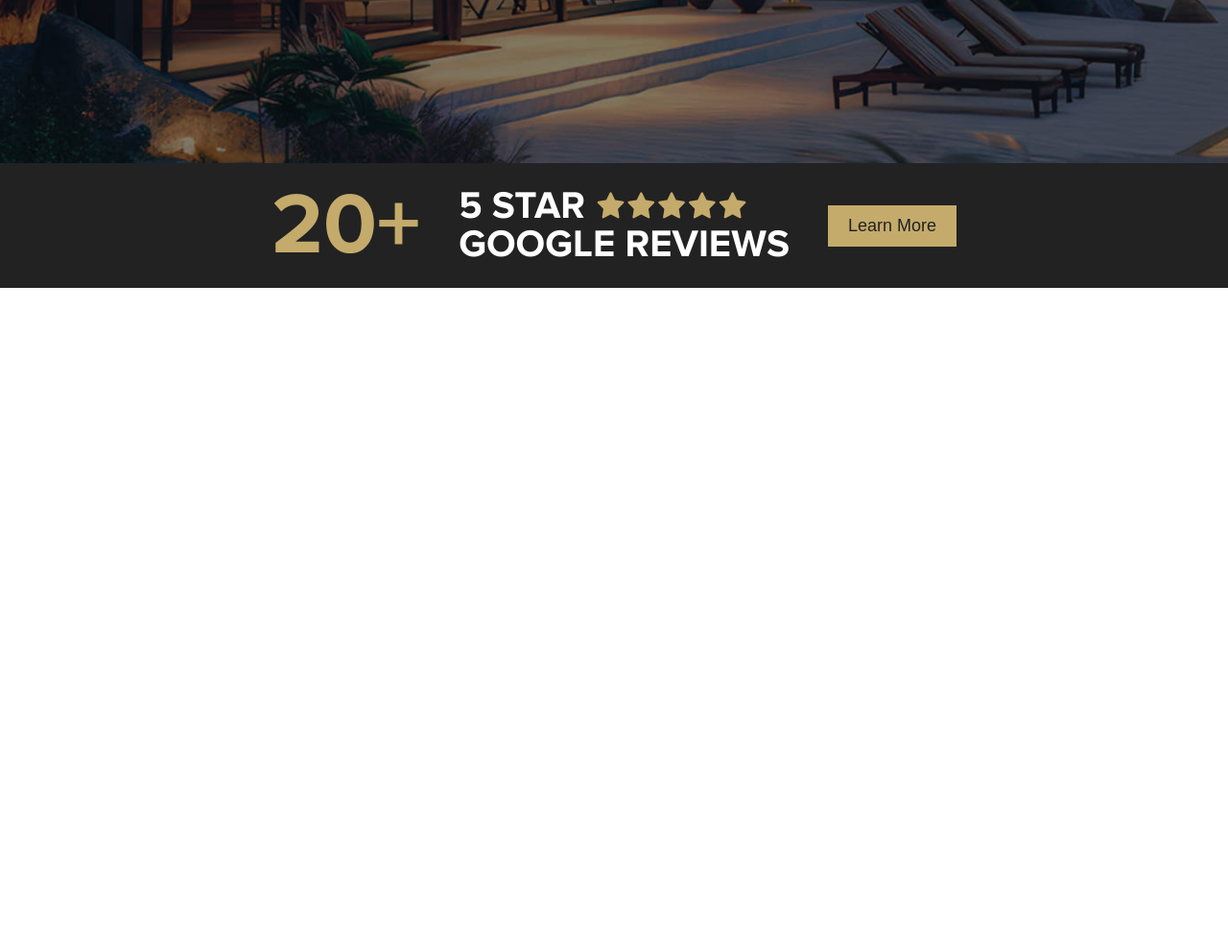
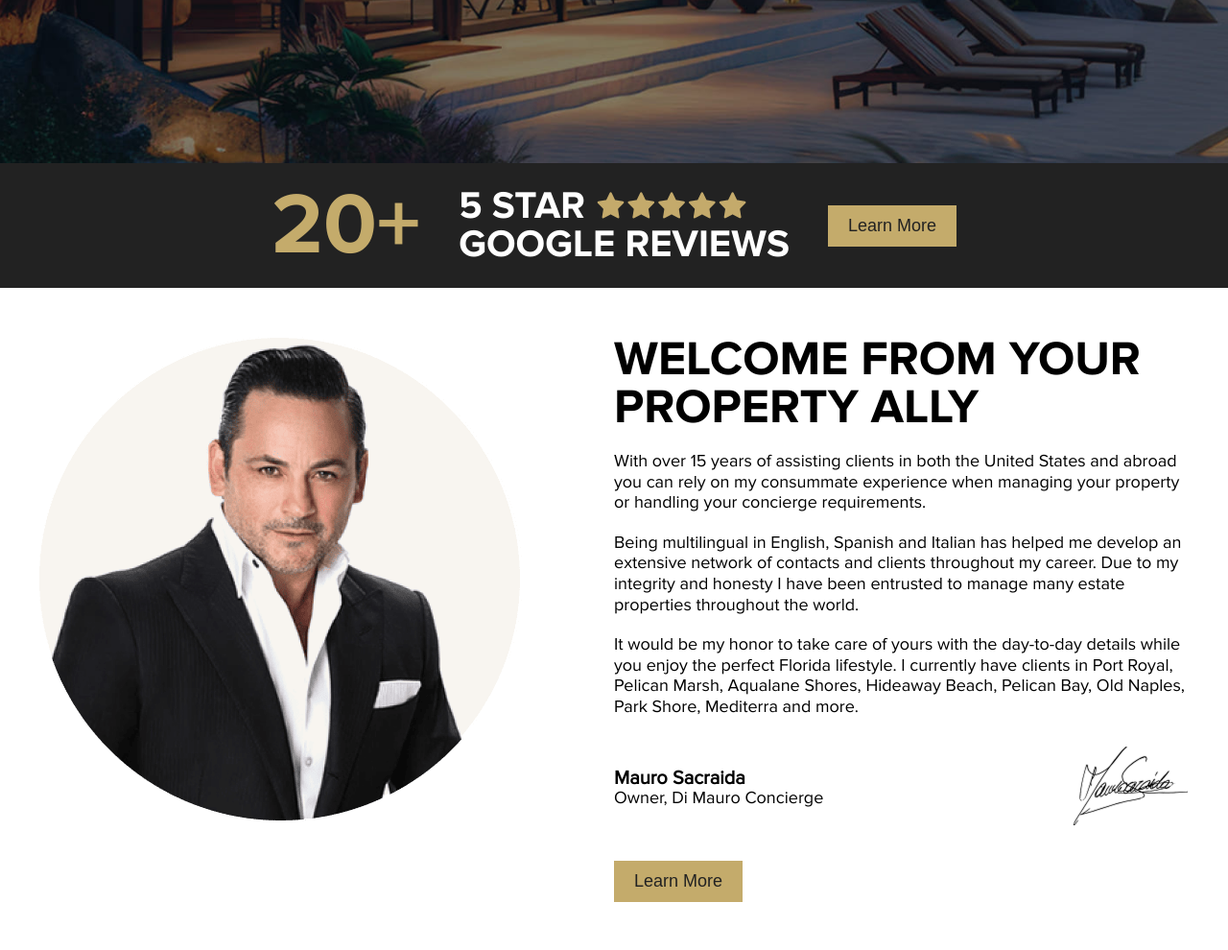
Before and after one commit to zahidhasan13/web-desktop-mcqui, a plain HTML site: page index.html in a window 1280 px wide. Shown: the part 567-1557 px from the top of the page at 96% size. Before the commit the page ends 867 px from the top, so only its background shows below. Drawn offline with Linux system fonts and the light colour scheme.

Commit message:
Owner Welcome

```diff
--- a/css/style.css
+++ b/css/style.css
@@ -66,6 +66,9 @@
 .btn-outline:hover {
   background: var(--color-primary);
   color: var(--color-secondary);
+}
+section {
+  padding: 5rem 0;
 }
 
 /* Header CSS Start */
@@ -175,3 +178,33 @@
   width: 16rem;
 }
 /* google-review End */
+/* Welcome Start */
+.welcome-content {
+  display: grid;
+  grid-template-columns: repeat(2, 1fr);
+}
+.welcome-right h2 {
+  font-size: 5rem;
+  font-family: "ProximaNova-Bold";
+  line-height: 1;
+  text-transform: uppercase;
+}
+.welcome-right p {
+  font-size: 1.8rem;
+  line-height: 1.2;
+  margin-top: 2rem;
+}
+.welcome-right-bottom {
+  display: flex;
+  align-items: center;
+  justify-content: space-between;
+  margin: 3rem 0;
+}
+.welcome-right-bottom h3 {
+  font-size: 2rem;
+  line-height: 1;
+}
+.welcome-right-bottom p {
+  margin: 0;
+}
+/* Welcome End */
--- a/index.html
+++ b/index.html
@@ -78,6 +78,50 @@
         <button class="btn btn-fill">Learn More</button>
       </div>
       <!-- Google Reviews End -->
+      <!-- Welcome Start -->
+      <section class="welcome-section">
+        <div class="container">
+          <div class="welcome-content">
+            <div>
+              <img src="./assets/images/mauro.png" alt="Mauro Photo" />
+            </div>
+            <div class="welcome-right">
+              <h2>Welcome from Your Property Ally</h2>
+              <p>
+                With over 15 years of assisting clients in both the United
+                States and abroad you can rely on my consummate experience when
+                managing your property or handling your concierge requirements.
+              </p>
+
+              <p>
+                Being multilingual in English, Spanish and Italian has helped me
+                develop an extensive network of contacts and clients throughout
+                my career. Due to my integrity and honesty I have been entrusted
+                to manage many estate properties throughout the world.
+              </p>
+
+              <p>
+                It would be my honor to take care of yours with the day-to-day
+                details while you enjoy the perfect Florida lifestyle. I
+                currently have clients in Port Royal, Pelican Marsh, Aqualane
+                Shores, Hideaway Beach, Pelican Bay, Old Naples, Park Shore,
+                Mediterra and more.
+              </p>
+              <div class="welcome-right-bottom">
+                <div>
+                  <h3>Mauro Sacraida</h3>
+                  <p>Owner, Di Mauro Concierge</p>
+                </div>
+                <div>
+                  <img src="./assets/images/sign.png" alt="Owner sign" />
+                </div>
+              </div>
+              <button class="btn btn-fill">Learn More</button>
+            </div>
+          </div>
+        </div>
+      </section>
+      <!-- Welcome End -->
     </main>
     <!-- Main End -->
     <!-- Footer Start -->
```
